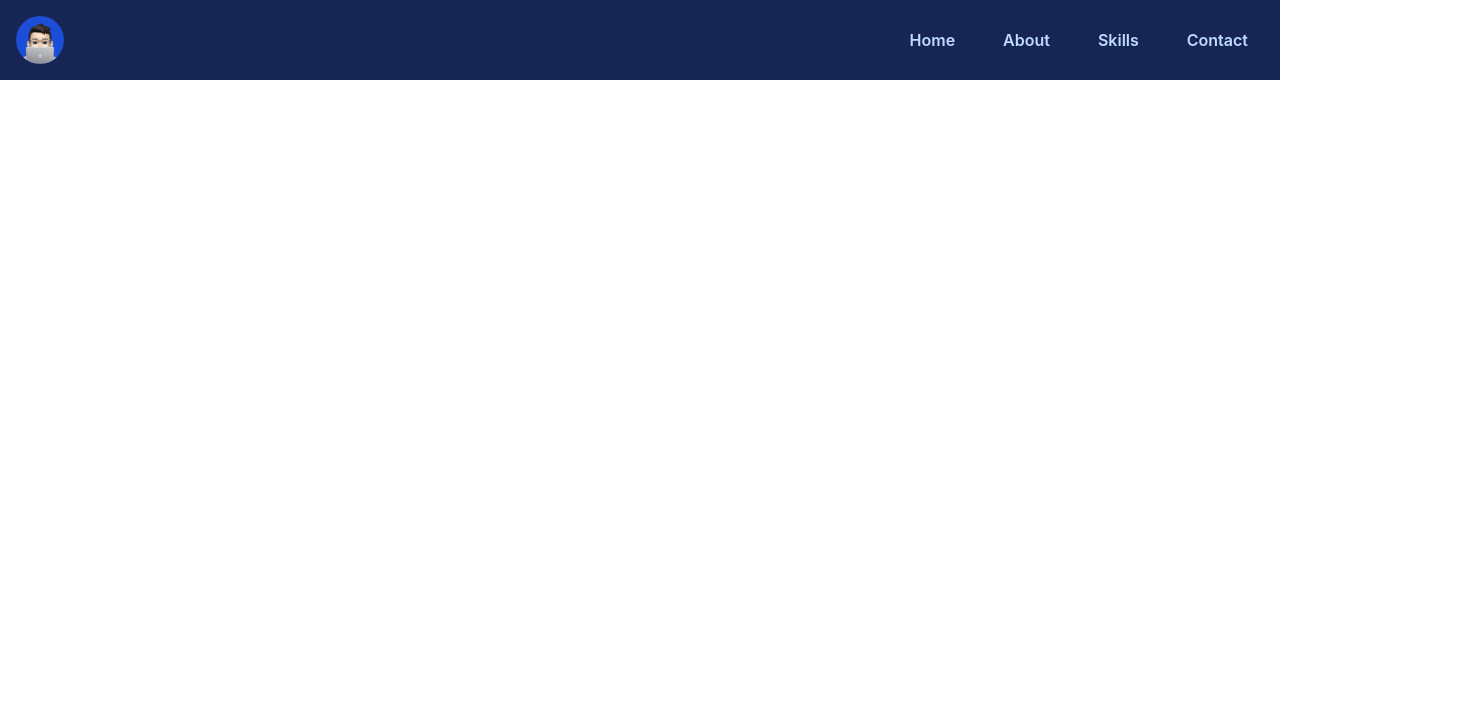
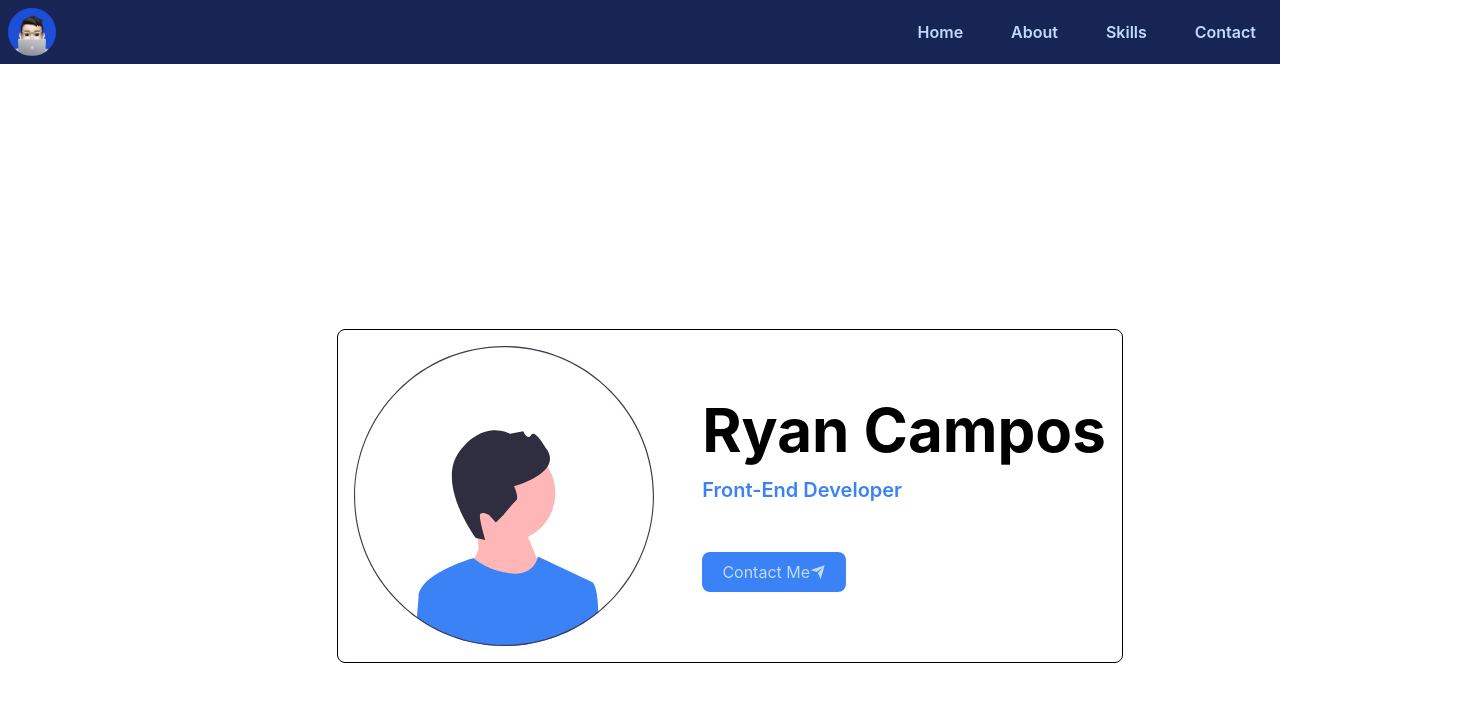
Before and after one commit to Raayoong/portfolio, a React (Create React App) app: page / in a window 1280 px wide. Shown: the top 702 px of the page, 1460 px wide, since content can reach past the window. Built offline with nearby package versions, Linux system fonts and the light colour scheme.

Commit message:
adding svg

```diff
--- a/src/App.js
+++ b/src/App.js
@@ -1,14 +1,15 @@
+import Home from "./components/home";
 import Navbar from "./components/navbar";
 
 
 function App() {
   return (
-    <div className="App">
-      <nav>
+    <div className="App w-full">
+      <nav className="w-full">
         <Navbar />
       </nav>
-      <main>
-
+      <main className="w-[1460px] mx-auto mt-[5rem] p-4">
+        <Home />
       </main>
     </div>
   );
--- /dev/null
+++ b/src/components/home.js
@@ -0,0 +1,24 @@
+import Profile from "../assets/male_avatar.svg";
+import Plane from "../assets/send-plane-fill.svg";
+
+const Home = () => {
+  return (
+    <section id="Home" className="h-screen flex items-center justify-center pb-20 pt-20">
+      <div className="flex flex-row items-center justify-center gap-12 border-[1px] p-4 rounded-lg border-black">
+        <figure>
+          <img className="w-[300px]" src={Profile} alt="" />
+        </figure>
+        <div className="flex flex-col">
+            <h1 className="text-6xl pb-4 font-bold">Ryan Campos</h1>
+            <h2 className="text-xl text-blue-500 font-semibold pb-12">Front-End Developer</h2>
+            <div>
+                <a href="mailto:rclyde.campos@gmail.com" className="flex items-center justify-center bg-blue-500 w-36 p-2 rounded-lg text-blue-200">Contact Me <span className=""><svg xmlns="http://www.w3.org/2000/svg" width="16px" viewBox="0 0 24 24" fill="currentColor"><path d="M1.94607 9.31543C1.42353 9.14125 1.4194 8.86022 1.95682 8.68108L21.043 2.31901C21.5715 2.14285 21.8746 2.43866 21.7265 2.95694L16.2733 22.0432C16.1223 22.5716 15.8177 22.59 15.5944 22.0876L11.9999 14L17.9999 6.00005L9.99992 12L1.94607 9.31543Z"></path></svg>
+</span></a>
+            </div>
+        </div>
+      </div>
+    </section>
+  );
+};
+
+export default Home;
--- a/src/components/navbar.js
+++ b/src/components/navbar.js
@@ -20,16 +20,19 @@ const Navbar = () => {
     const menuIconRef = useRef();
     const menuRef = useRef();
     const [isOpen, setIsOpen] = useState(false);
+    const [menuIsOpen, setMenuIsOpen] = useState(false);
         window.addEventListener("click", (e)=>{
             if(profileRef.current !== e.target && socialRef.current !== e.target){
                 setIsOpen(false)
             }
-            if(menuRef.current !== e.target && menuIconRef.current !== e.target){
-                setIsOpen(false)
+
+            if(menuIconRef.current !== e.target && menuRef.current !== e.target){
+                setMenuIsOpen(false)
             }
+
         })
     return (
-        <div className="bg-blue-950 flex items-center p-4 justify-between relative">
+        <div className="bg-blue-950 flex items-center p-2 justify-between fixed top-0 w-full">
             <div className="logo">
                 <img onClick={()=>{
                     setIsOpen(!isOpen)}} className="max-w-12 rounded-full cursor-pointer bg-blue-700 " src={Profile} alt="" ref={profileRef} />
@@ -44,8 +47,9 @@ const Navbar = () => {
                     )}
                 </ul>
             </div>
+            {/* open menu */}
             {
-                isOpen &&
+                menuIsOpen &&
                 <div className="navmenu absolute lg:hidden rounded-lg bg-blue-950 p-4 -bottom-[17.3rem] right-1" ref={menuRef}>
                 <ul className="flex flex-col gap-12 mx-4 text-blue-200">
                     {
@@ -73,7 +77,7 @@ const Navbar = () => {
             }
             <div className="menu-icon lg:hidden">
                 <img className="w-[28px]" src={MenuIcon} alt="" onClick={()=>{
-                    setIsOpen(!isOpen)
+                    setMenuIsOpen(!menuIsOpen)
                 }} ref={menuIconRef}/>
             </div>
 
```
Also changed, not shown: src/assets/male_avatar.svg (added), src/assets/send-plane-fill.svg (added).
